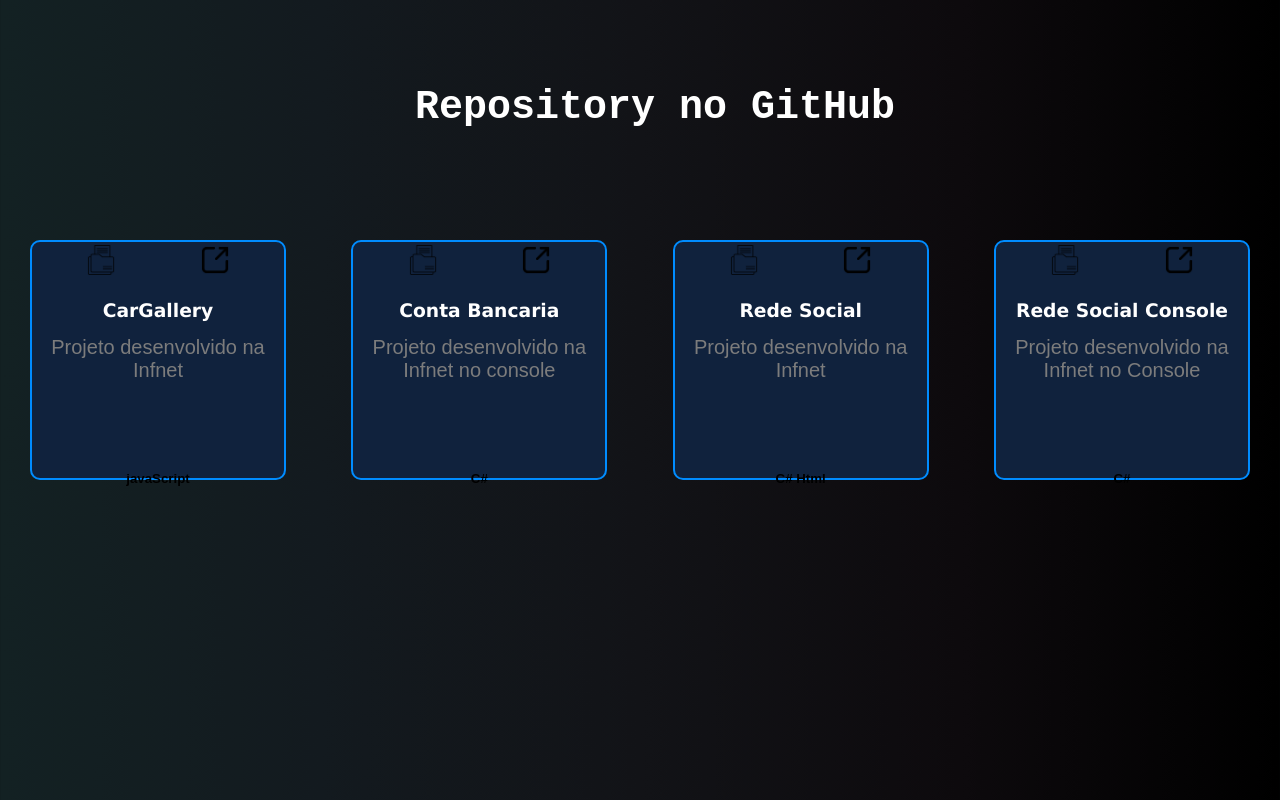
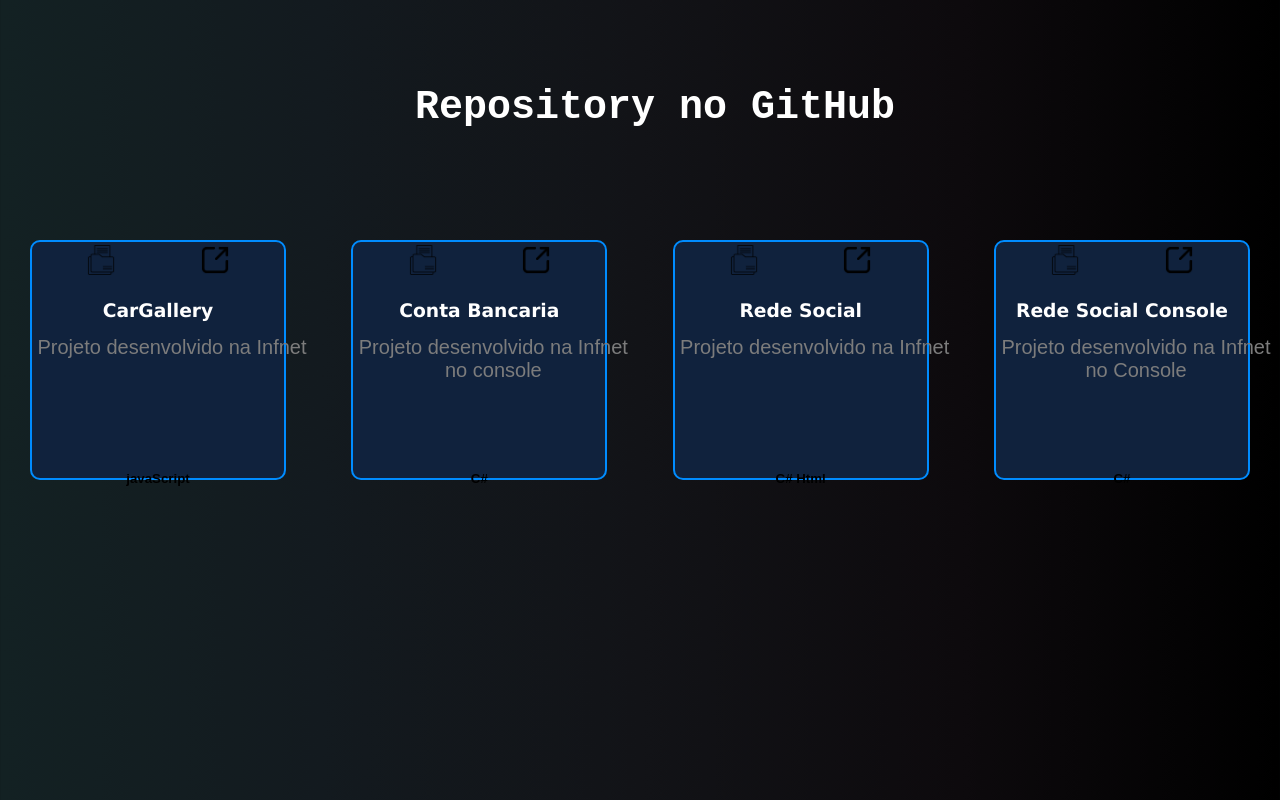
Before and after one commit to LucasGAraujo/Portifolio-em-react, a React (Create React App) app: page / in a window 1280 px wide. Shown: the part 3624-4424 px from the top of the page. Built offline with nearby package versions, Linux system fonts and the light colour scheme; no server answers; a web font is replaced by a local one.

Commit message:
Quase finalizado

```diff
--- a/package.json
+++ b/package.json
@@ -8,6 +8,7 @@
     "@testing-library/react": "^13.4.0",
     "@testing-library/user-event": "^13.5.0",
     "axios": "^1.3.6",
+    "file-saver": "^2.0.5",
     "react": "^18.2.0",
     "react-dom": "^18.2.0",
     "react-scripts": "5.0.1",
--- a/src/style/Media.css
+++ b/src/style/Media.css
@@ -1,7 +1,7 @@
 @media screen and (max-width:1660px){
   .p_repository{
     margin: 15px auto;
-      width: 250px;
+      width: 280px;
   }
   .line{
       font-size: 4.5rem;
```
Also changed, not shown: 1 other file (tests, documents, lock files or other folders).
